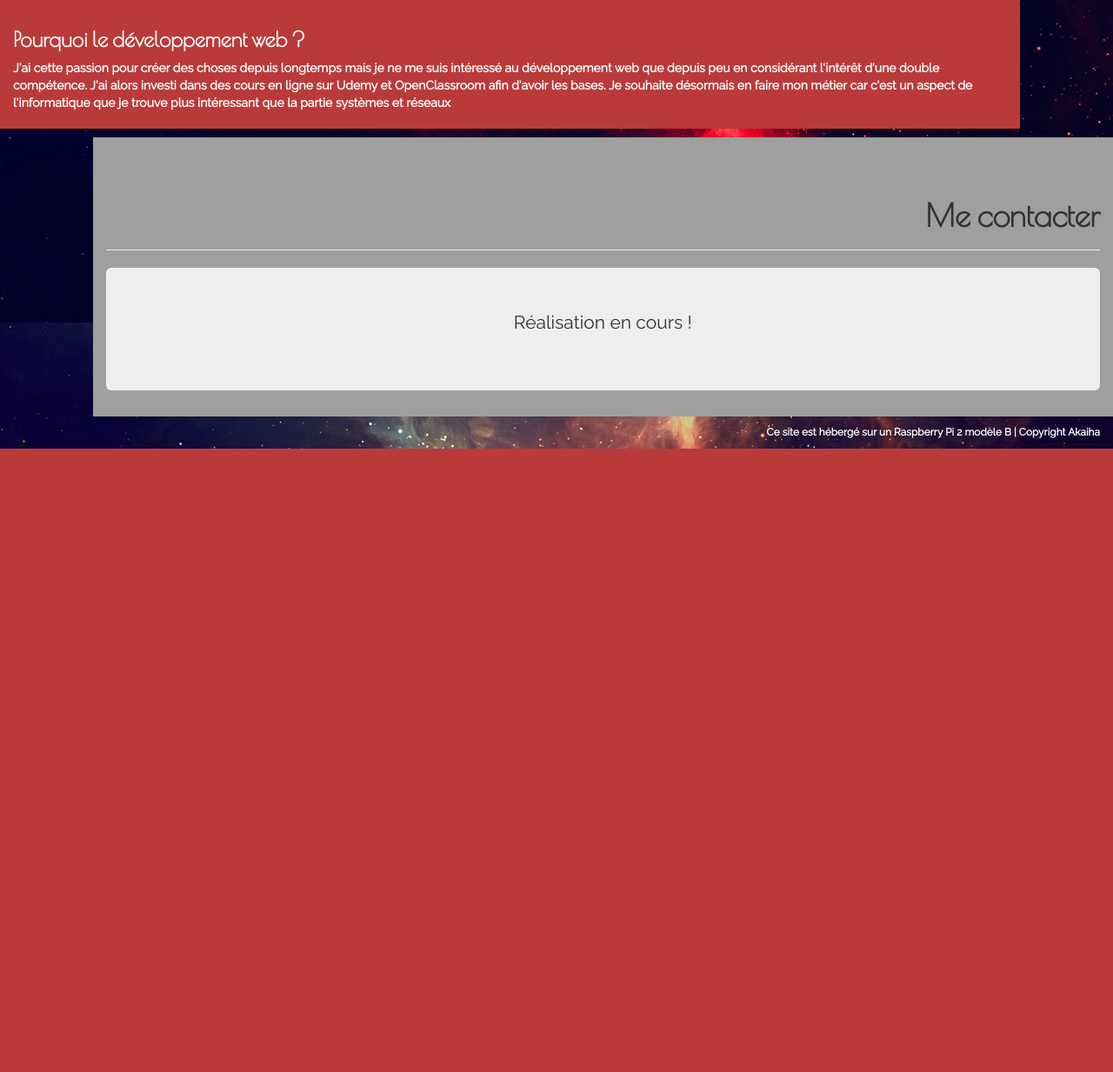
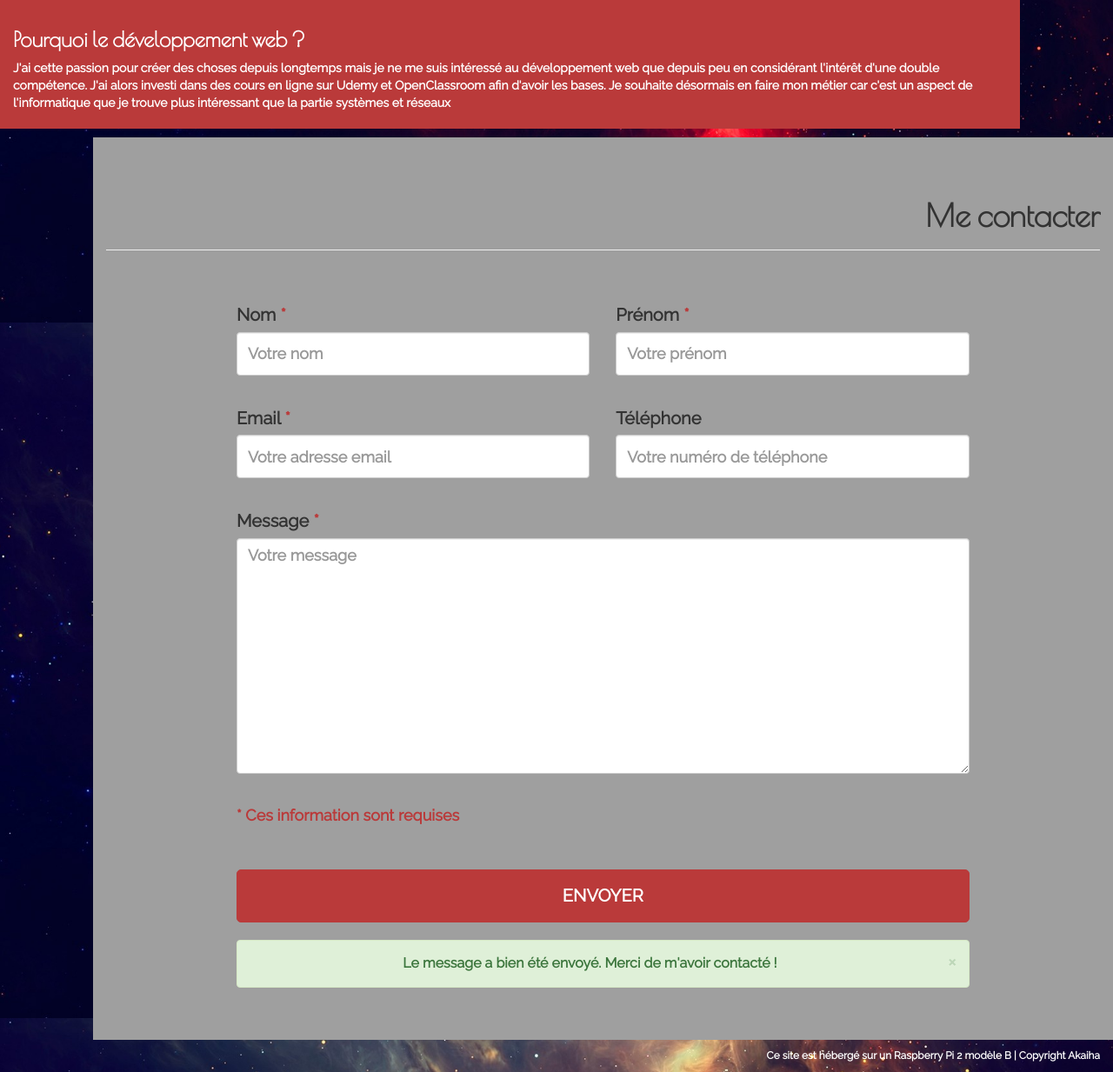
Before and after one commit to Akaiha/akaiha.ddns.net, a PHP site: page / in a window 1280 px wide; the page is wider, and only the part inside the window is pictured. Shown: the part 2829-4062 px from the top of that part at 87% size. Before the commit the page ends 3345 px from the top of that part, so only its background shows below. Run offline with PHP 8.4, Linux system fonts and the light colour scheme; some libraries are stand-ins or nearby versions.

Commit message:
Partie formulaire faite, Vérification du formulaire, CSS, messages d'erreur, PHP à finir pour l'envoi du message, amélioration AJAX à faire

```diff
--- a/index.html
+++ b/index.php
@@ -1,3 +1,48 @@
+<?php
+	$nom = $prenom = $email = $telephone = $message = ""; //Récupération et assignation dans les variables des valeurs du formulaire de contact
+	$nomError = $prenomError = $emailError = $telephoneError = $messageError = "";
+
+	if($_SERVER["REQUEST_METHOD"] == "POST") {
+		$nom = verifyInput($_POST["nom"]);
+		$prenom = verifyInput($_POST["prenom"]);
+		$email = verifyInput($_POST["email"]);
+		$telephone = verifyInput($_POST["telephone"]);
+		$message = verifyInput($_POST["message"]);
+
+		if(empty($nom)) {	//Messages d'erreur sur les champs vides
+			$nomError = "Je voudrais connaître votre nom !";
+		}
+		if(empty($prenom)) {
+			$prenomError = "Je voudrais connaître votre prénom aussi !";
+		}
+		if(!isEmail($email)) {
+			$emailError = "Désolé mais ce n'est pas une adresse email !";
+		}
+		if(empty($message)) {
+			$messageError = "Je ne pourrai rien faire d'un message vide...";
+		}
+		if(!isPhone($telephone)){
+			$telephoneError = "Il n'est pas très correct ce numéro là, il ne peut comporter que des chiffres et des espaces";
+		}
+	}
+
+	function isEmail($var){
+		return filter_var($var, FILTER_VALIDATE_EMAIL);
+	}
+
+	function isPhone($var) {
+		return preg_match("/^[0-9 ]*$/", $var);
+	}
+
+	function verifyInput($var) {
+		$var = trim($var);	//Supprime les caractères non voulus
+		$var = stripslashes($var); //Supprime les \
+		$var = htmlspecialchars($var);	//Converti en entité HTML
+		return $var;
+	}
+
+?>
+
 <!DOCTYPE html>
 <html>
 	<head>
@@ -7,6 +52,7 @@
 		<!-- Bootstrap CSS -->
 		<link rel="stylesheet" href="https://maxcdn.bootstrapcdn.com/bootstrap/3.3.7/css/bootstrap.min.css">
 		<link rel="stylesheet" type="text/css" href="ressources/akaihacss.css">
+		<!-- Polices -->
 		<link href="https://fonts.googleapis.com/css?family=Poiret+One|Raleway" rel="stylesheet">
 	</head>
 
@@ -250,8 +296,58 @@
 		 			<div class="page-header">
 						<h1 class="align-right">Me contacter</h1>
 					</div>
-					<div class="jumbotron">
-						<p class="text-alert text-center">Réalisation en cours !</p>
+					<!-- FORMULAIRE DE CONTACT -->
+					<div class="col-lg-10 col-lg-offset-1">
+						<form id="contact-form" method="post" action="<?php htmlspecialchars($_SERVER['PHP_SELF']);?>" role="form"> <!-- La récupération des données se fait sur la même page -->
+
+							<div class="row">
+								<div class="col-md-6">
+									<label for="nom">Nom<span class="red"> *</span></label>
+									<input type="text" id="nom" name="nom" class="form-control" placeholder="Votre nom" value="<?php echo $nom; ?>">
+									<p class="comments"><?php echo $nomError ?></p>
+								</div>
+
+								<div class="col-md-6">
+									<label for="prenom">Prénom<span class="red"> *</span></label>
+									<input type="text" id="prenom" name="prenom" class="form-control" placeholder="Votre prénom" value="<?php echo $prenom; ?>">
+									<p class="comments"><?php echo $prenomError ?></p>
+								</div>
+							</div>
+
+							<div class="row">
+								<div class="col-md-6">
+									<label for="email">Email<span class="red"> *</span></label>
+									<input type="email" id="email" name="email" class="form-control" placeholder="Votre adresse email" value="<?php echo $email; ?>">
+									<p class="comments"><?php echo $emailError ?></p>
+								</div>
+
+								<div class="col-md-6">
+									<label for="telephone">Téléphone</label>
+									<input type="tel" id="telephone" name="telephone" class="form-control" placeholder="Votre numéro de téléphone" value="<?php echo $telephone; ?>">
+									<p class="comments"><?php echo $telephoneError ?></p>
+								</div>
+
+								<div class="col-md-12">
+									<label for="message">Message<span class="red"> *</span></label>
+									<textarea type="text" id="message" name="message" class="form-control" placeholder="Votre message" rows="10" value="<?php echo $message; ?>"></textarea>
+									<p class="comments"><?php echo $messageError ?></p>
+								</div>
+
+								<div class="col-md-12">
+									<p class="red form-required">* Ces information sont requises</p>
+								</div>
+
+								<div class="col-md-12">
+									<input type="submit" class="form-send" value="Envoyer">
+								</div>
+							</div>
+
+							<div class="alert alert-success alert-dismissable fade in">
+								<a href="#" class="close" data-dismiss="alert" aria-label="close">&times;</a>
+    							<p>Le message a bien été envoyé. Merci de m'avoir contacté !</p>
+  							</div>
+
+						</form>
 					</div>
 				</div>
 			</div>
--- a/ressources/akaihacss.css
+++ b/ressources/akaihacss.css
@@ -48,7 +48,6 @@ p a,p a:visited {
 
 p a:hover,p a:active {
   text-decoration: none;
-  font-style: italic;
   color:  #ffffff;
 }
 
@@ -248,6 +247,61 @@ p a:hover,p a:active {
   width: 50%;
 }
 
+#contact-form {
+	font-size: 20px;
+	padding: 40px;
+}
+
+.comments {
+	font-size: 14px;
+	font-style: italic;
+	color: #BA3A3A;
+	height: 25px;
+}
+
+#message {
+	max-width: 100%;
+	max-height: 300px;
+}
+
+.red {
+	color: #BA3A3A;
+}
+
+.form-required {
+	font-size: 18px;
+	font-weight: bold;
+}
+
+.form-control {
+	height: 50px;
+	font-size: 18px;
+}
+
+.form-send {
+	width: 100%;
+	background: #BA3A3A;
+	color: white;
+	border-radius: 5px;
+	margin: 40px auto 10px;
+	display: block;
+	padding: 15px;
+	border: 1px solid #BA3A3A;
+	text-transform: uppercase;
+	transition: all 0.3s ease-in 0s;
+}
+
+.form-send:hover {
+	background: #990000;
+	border-color: #990000;
+}
+
+.alert {
+	text-align: center;
+	margin-top: 10px;
+	font-size: 16px;
+}
+
 /* ===== AJUSTEMENT TAILLE DU TEXTE ===== */
 
 .cv-content h4 {
```
